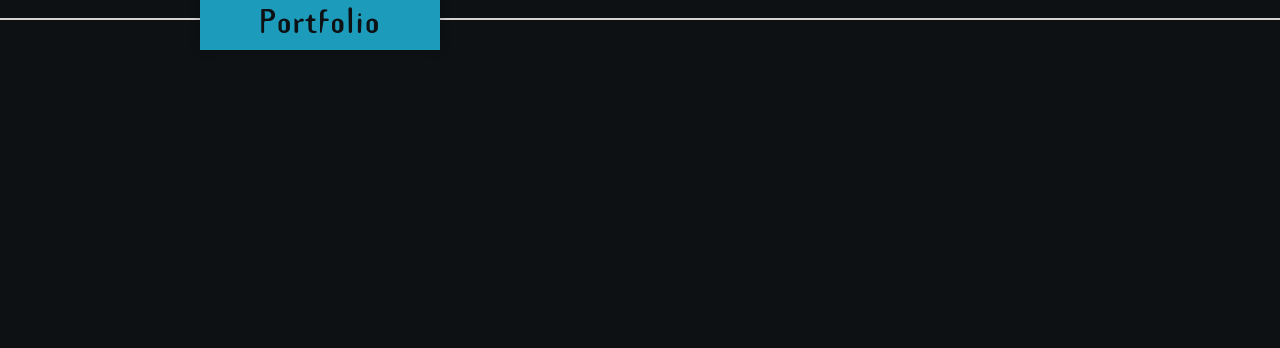
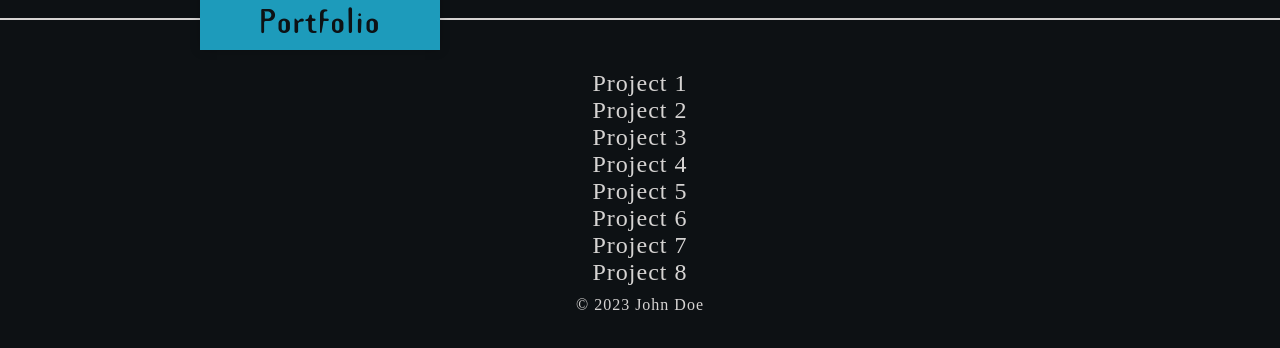
Before and after one commit to cwchilvers/UCI-TCBC-20, a React (Create React App) app: page /portfolio in a window 1280 px wide. Shown: the part 152-500 px from the top of the page. Built offline with nearby package versions, Linux system fonts and the light colour scheme; a web font is replaced by a local one.

Commit message:
Page titles now change with respective pages.

```diff
--- a/package.json
+++ b/package.json
@@ -8,6 +8,7 @@
     "@testing-library/user-event": "^13.5.0",
     "react": "^18.2.0",
     "react-dom": "^18.2.0",
+    "react-helmet-async": "^1.3.0",
     "react-router-dom": "^6.15.0",
     "react-scripts": "5.0.1",
     "sass": "^1.66.1",
--- a/src/App.js
+++ b/src/App.js
@@ -1,5 +1,6 @@
 import React from "react";
 import { Routes, Route } from "react-router-dom";
+import { HelmetProvider } from "react-helmet-async";
 import AboutMe from "./pages/AboutMe";
 import Portfolio from "./pages/Portfolio";
 import Contact from "./pages/Contact";
@@ -8,6 +9,7 @@ import NotFound from "./pages/NotFound";
 
 function App() {
   return (
+    <HelmetProvider> {/* Wrap your app with HelmetProvider */}
       <div className="react-portfolio-site">
         <Routes>
           <Route path="/" element={<AboutMe />} />
@@ -17,6 +19,7 @@ function App() {
           <Route path="*" element={<NotFound />} />
         </Routes>
       </div>
+    </HelmetProvider>
   );
 }
 
--- a/src/pages/AboutMe.js
+++ b/src/pages/AboutMe.js
@@ -1,4 +1,5 @@
 import React from "react";
+import { Helmet } from "react-helmet-async";
 import "../styles/AboutMe.sass";
 import Header from "../components/Header";
 import Title from "../components/Title";
@@ -8,6 +9,9 @@ import johnDoe from "../assets/images/john-doe.jpeg";
 function AboutMe () {
     return (
         <div className="about-me">
+            <Helmet>
+                <title>John Doe | About Me</title> {/* Set the title for this page */}
+            </Helmet>
             <Header />
             <Title title='About Me' />
             <div className="center">
@@ -39,8 +43,8 @@ function AboutMe () {
                         to life together!
                     </p>
                 </div>
-                <Footer />
             </div>
+            <Footer />
         </div>
     );
 }
--- a/src/pages/Contact.js
+++ b/src/pages/Contact.js
@@ -1,12 +1,18 @@
 import React from "react";
+import { Helmet } from "react-helmet-async";
 import Header from "../components/Header";
 import Title from "../components/Title";
+import Footer from "../components/Footer";
 
 function Contact () {
     return (
         <div className="contact">
+            <Helmet>
+                <title>John Doe | Contact</title> {/* Set the title for this page */}
+            </Helmet>
             <Header />
             <Title title='Contact' />
+            <Footer />
         </div>
     );
 }
--- a/src/pages/NotFound.js
+++ b/src/pages/NotFound.js
@@ -1,11 +1,17 @@
 import React from "react";
+import { Helmet } from "react-helmet-async";
 import Header from "../components/Header";
+import Footer from "../components/Footer";
 
 function NotFound () {
     return (
         <div className="not-found">
+            <Helmet>
+                <title>John Doe | 404</title> {/* Set the title for this page */}
+            </Helmet>
             <Header />
             <h1 className="error">Error 404: Page Not Found</h1>
+            <Footer />
         </div>
     );
 }
--- a/src/pages/Portfolio.js
+++ b/src/pages/Portfolio.js
@@ -1,12 +1,44 @@
 import React from "react";
+import { Helmet } from "react-helmet-async";
 import Header from "../components/Header";
 import Title from "../components/Title";
+import Footer from "../components/Footer";
 
 function Portfolio () {
     return (
         <div className="portfolio">
+            <Helmet>
+                <title>John Doe | Portfolio</title> {/* Set the title for this page */}
+            </Helmet>
             <Header />
             <Title title='Portfolio' />
+            <div className="portfolio-container">
+                <div className="portfolio-item">
+                    <h2>Project 1</h2>
+                </div>
+                <div className="portfolio-item">
+                    <h2>Project 2</h2>
+                </div>
+                <div className="portfolio-item">
+                    <h2>Project 3</h2>
+                </div>
+                <div className="portfolio-item">
+                    <h2>Project 4</h2>
+                </div>
+                <div className="portfolio-item">
+                    <h2>Project 5</h2>
+                </div>
+                <div className="portfolio-item">
+                    <h2>Project 6</h2>
+                </div>
+                <div className="portfolio-item">
+                    <h2>Project 7</h2>
+                </div>
+                <div className="portfolio-item">
+                    <h2>Project 8</h2>
+                </div>
+            </div>
+            <Footer />
         </div>
     );
 }
--- a/src/pages/Resume.js
+++ b/src/pages/Resume.js
@@ -1,12 +1,18 @@
 import React from "react";
+import { Helmet } from "react-helmet-async";
 import Header from "../components/Header";
 import Title from "../components/Title";
+import Footer from "../components/Footer";
 
 function Resume () {
     return (
         <div className="resume">
+            <Helmet>
+                <title>John Doe | Resume</title> {/* Set the title for this page */}
+            </Helmet>
             <Header />
             <Title title='Resume' />
+            <Footer />
         </div>
     );
 }
```
Lines whose indentation alone changed are shown as unchanged.
